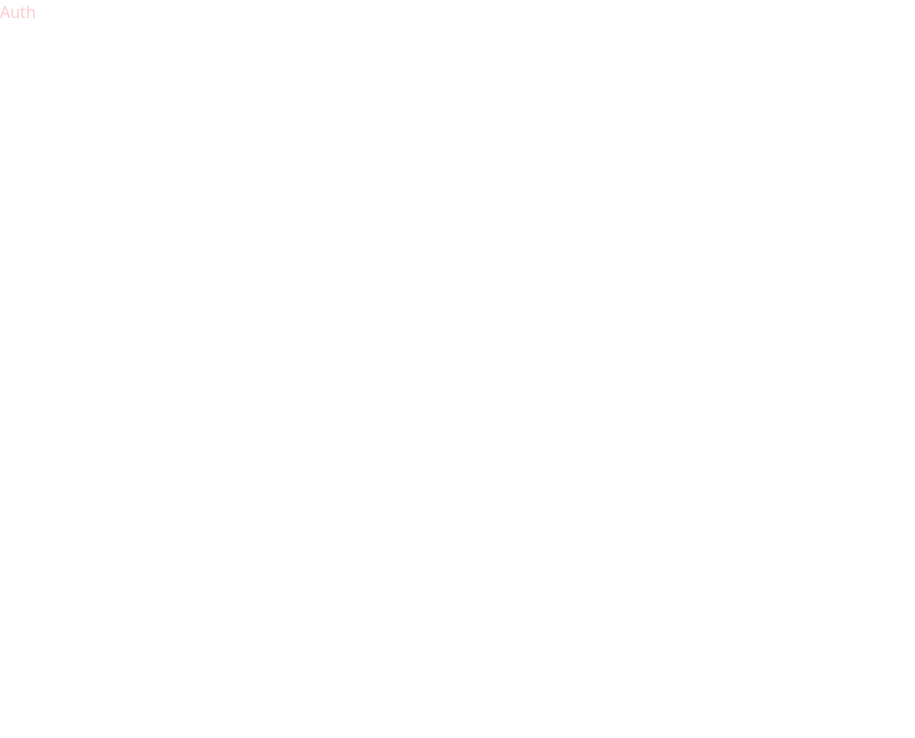
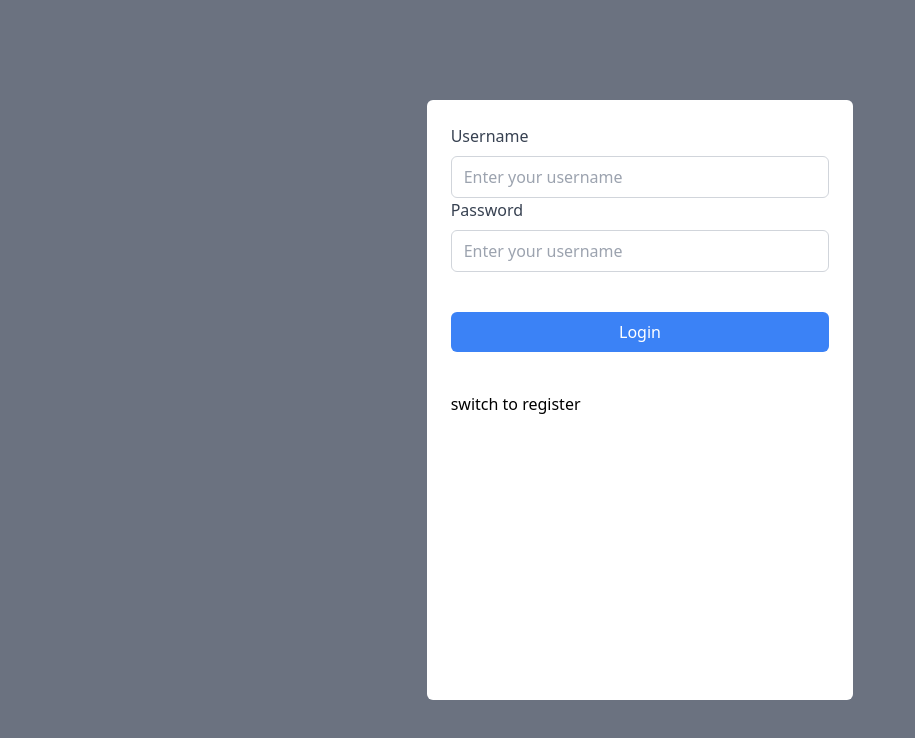
Before and after one commit to RoniGuru/frontend-vite, a React (Vite) app: page /auth in a window 1280 px wide. Shown: the top 738 px of the page, without its empty margins (0-915 px from the left). Built offline with nearby package versions, Linux system fonts and the light colour scheme.

Commit message:
Login Form

```diff
--- a/src/components/AuthForm.tsx
+++ b/src/components/Auth/AuthForm.tsx
@@ -1,15 +1,16 @@
 import { useState } from 'react';
+import LoginForm from './LoginForm';
 
 const AuthForm = () => {
   const [login, setLogin] = useState<boolean>(true);
   return (
-    <form>
-      {login ? <div></div> : <div></div>}
+    <div className="bg-white w-1/3  h-3/4 rounded-md p-6">
+      {login ? <LoginForm /> : <div></div>}
 
       <button onClick={() => setLogin(!login)}>
-        {login ? 'login' : 'register'}
+        {login ? 'switch to register' : 'switch to login'}
       </button>
-    </form>
+    </div>
   );
 };
 export default AuthForm;
--- /dev/null
+++ b/src/components/Auth/LoginForm.tsx
@@ -0,0 +1,40 @@
+import { useState } from 'react';
+
+const LoginForm = () => {
+  const [username, setUsername] = useState<string>('');
+  const [password, setPassword] = useState<string>('');
+  const handleLogin = () => {
+    console.log(username, password);
+  };
+  return (
+    <div className="flex flex-col">
+      <div className="space-y-2">
+        <label className="text-gray-700  ">Username</label>
+        <input
+          type="text"
+          className="w-full px-3 py-2 border border-gray-300 rounded-md focus:outline-none focus:ring-2 focus:ring-blue-500 "
+          placeholder="Enter your username"
+          onChange={(e) => setUsername(e.target.value)}
+        />
+      </div>
+
+      <div className="space-y-2">
+        <label className="text-gray-700  ">Password</label>
+        <input
+          type="password"
+          className="w-full px-3 py-2 border border-gray-300 rounded-md focus:outline-none focus:ring-2 focus:ring-blue-500 "
+          placeholder="Enter your username"
+          onChange={(e) => setPassword(e.target.value)}
+        />
+      </div>
+      <button
+        className="mt-10 mb-10 w-full bg-blue-500 py-2  rounded-md font-medium hover:bg-blue-700 duration-300 ease-out text-white"
+        onClick={handleLogin}
+      >
+        Login
+      </button>
+    </div>
+  );
+};
+
+export default LoginForm;
--- /dev/null
+++ b/src/components/Auth/RegisterForm.tsx
@@ -0,0 +1,16 @@
+const RegisterForm = () => {
+  const handleRegister = () => {};
+  return (
+    <div className="flex flex-col">
+      <label>username</label>
+      <input />
+      <label>password</label>
+      <input />
+      <label>confirm password</label>
+      <input />
+      <button onClick={handleRegister}> Register</button>
+    </div>
+  );
+};
+
+export default RegisterForm;
--- a/src/pages/Auth.tsx
+++ b/src/pages/Auth.tsx
@@ -1,5 +1,12 @@
+import AuthForm from '../components/Auth/AuthForm';
+
 const Auth = () => {
-  return <div className="text-red-200 ">Auth</div>;
+  return (
+    <div className="bg-gray-500 h-screen w-screen flex justify-center items-center ">
+      {' '}
+      <AuthForm />
+    </div>
+  );
 };
 
 export default Auth;
```
